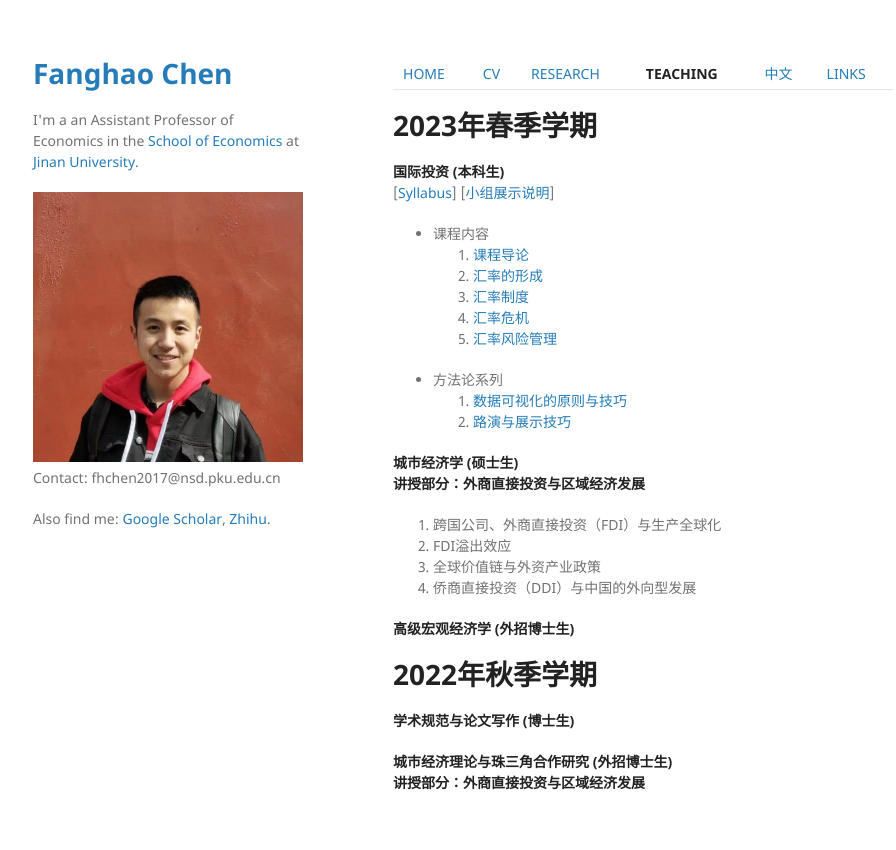
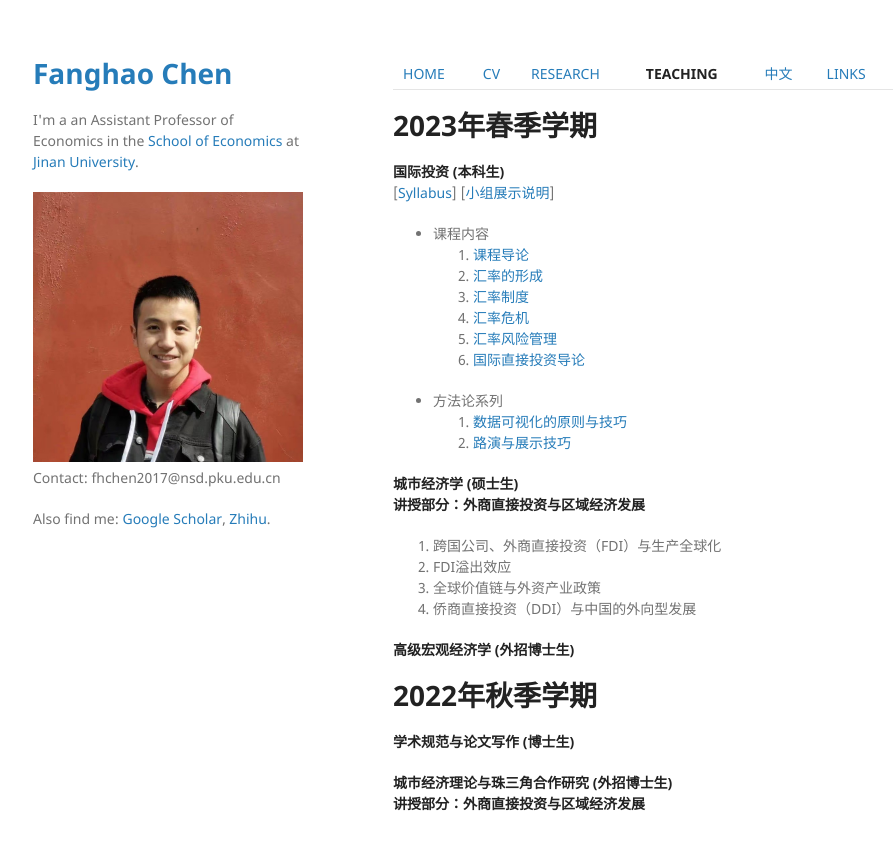
Before and after one commit to FanghaoChen/homepage, a Jekyll site: the page built from teaching.md, in a window 1280 px wide. Shown: the top 850 px of the page, without its empty margins (177-1073 px from the left). Built offline with Jekyll 4.4.1, drawn with Linux system fonts in a browser that asks for light colours; our own code applies the rules of GitHub Pages for plain Markdown files.

Commit message:
Update teaching.md

```diff
--- a/teaching.md
+++ b/teaching.md
@@ -11,6 +11,7 @@
 3. [汇率制度](./assets/第3讲_汇率制度.pdf) <br/>
 4. [汇率危机](./assets/第4讲_汇率危机.pdf) <br/>
 5. [汇率风险管理](./assets/第5讲_汇率风险管理.pdf) <br/>
+6. [国际直接投资导论](./assets/第6讲_国际直接投资导论.pdf) <br/>
 
 * 方法论系列
 1. [数据可视化的原则与技巧](./assets/数据可视化的原则与技巧.pdf)
```
